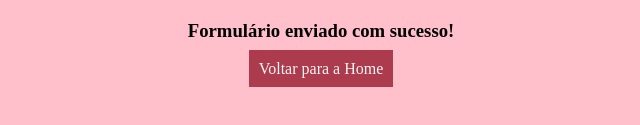
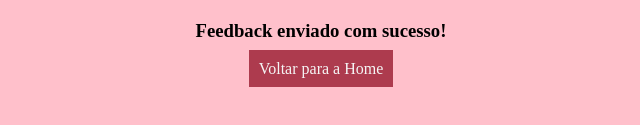
Before and after one commit to ElMatheus/projetogitkamitech, a plain HTML site: page pages/sucess.html in a window 1280 px wide. Shown: the part 373-498 px from the top of the page, 319-959 px from the left. Drawn offline with Linux system fonts and the light colour scheme.

Commit message:
feedback, successs prontos

```diff
--- a/pages/sucess.html
+++ b/pages/sucess.html
@@ -22,7 +22,7 @@
             alt="certinho"
           />
         </p>
-        <h1>Formulário enviado com sucesso!</h1>
+        <h1>Feedback enviado com sucesso!</h1>
         <p><a target="_parent" href="../index.html">Voltar para a Home</a></p>
       </article>
     </section>
```
